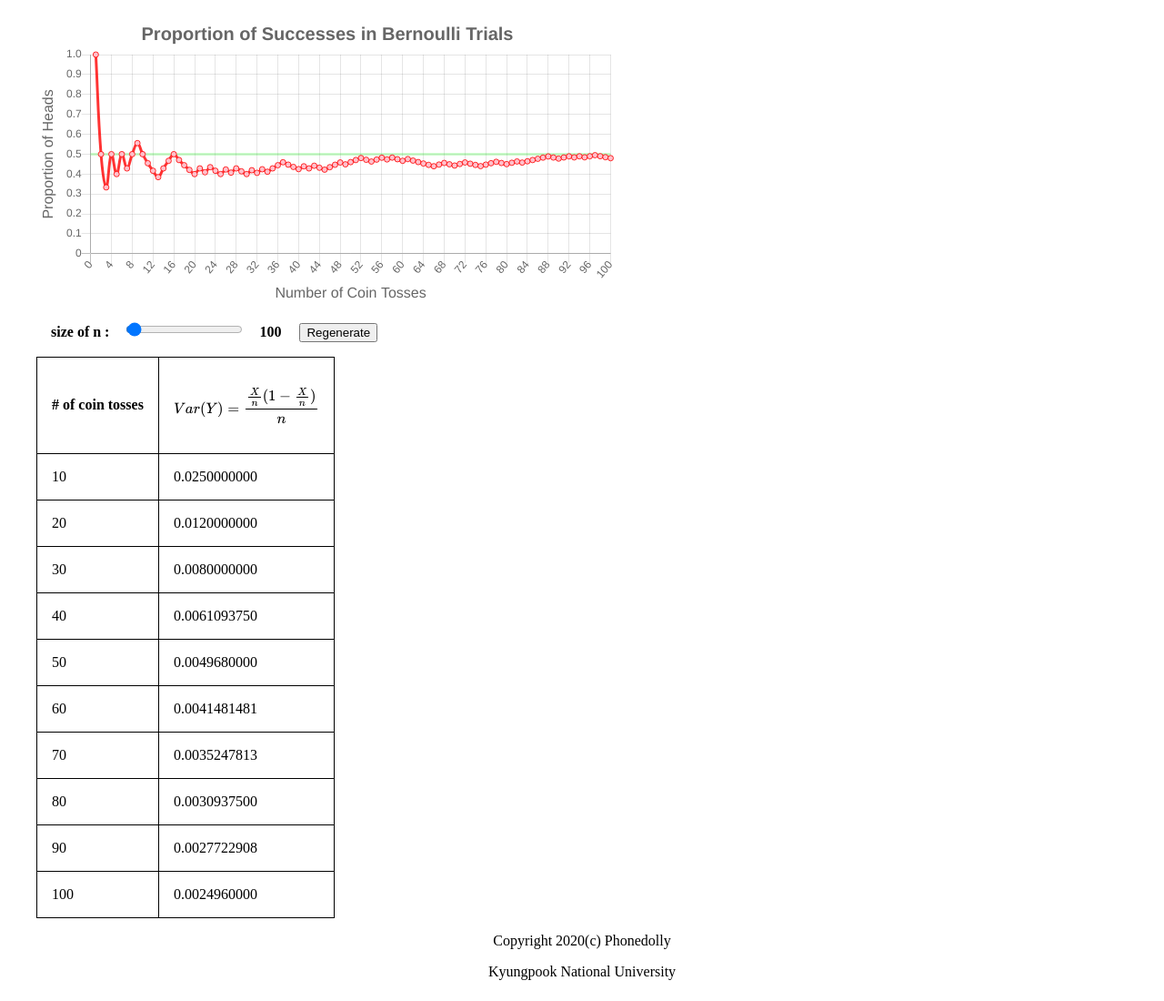
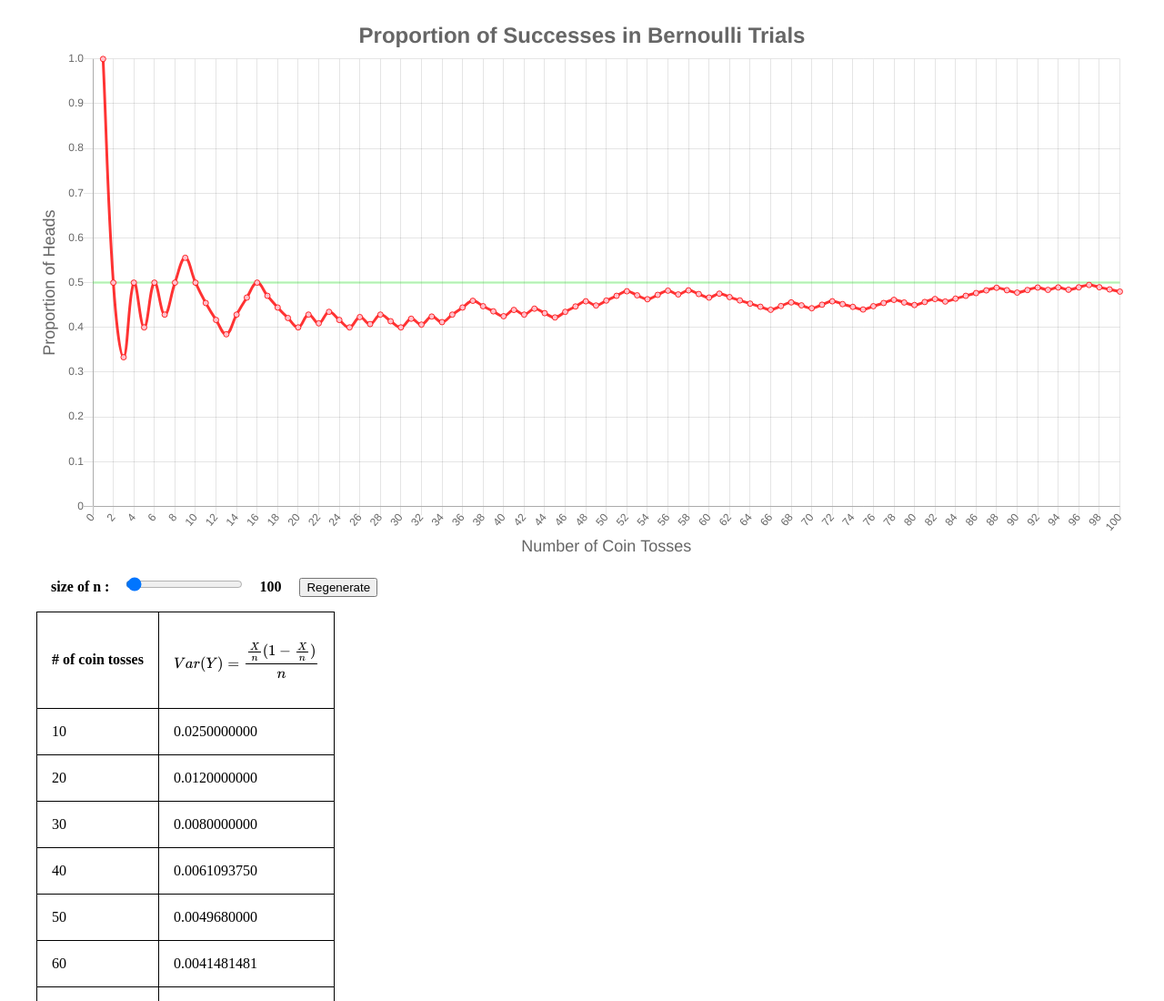
Before and after one commit to Phonedolly/toss-a-coin-js, a plain HTML site: page index.html in a window 1280 px wide. Shown: the top 1100 px of the page at 91% size. Drawn offline with nearby package versions, Linux system fonts and the light colour scheme; some packages are replaced by stand-ins of ours.

Commit message:
adjust some scales

```diff
--- a/index.html
+++ b/index.html
@@ -12,7 +12,7 @@
         #chart-container {
             /* position: relative; */
             /* height: auto; */
-            width: 40em;
+            width: vmax;
         }
 
         #footer {
@@ -145,7 +145,7 @@
                     title: {
                         display: true,
                         text: 'Proportion of Successes in Bernoulli Trials',
-                        fontSize: 20
+                        fontSize: 24
                     },
                     elements: {
                         point: {
@@ -161,7 +161,7 @@
                             scaleLabel: {
                                 display: true,
                                 labelString: 'Number of Coin Tosses',
-                                fontSize: 16
+                                fontSize: 18
                             },
                             ticks: {
                                 beginAtZero: true
@@ -171,7 +171,7 @@
                             scaleLabel: {
                                 display: true,
                                 labelString: 'Proportion of Heads',
-                                fontSize: 16
+                                fontSize: 18
                             },
                             ticks: {
                                 beginAtZero: true
```
